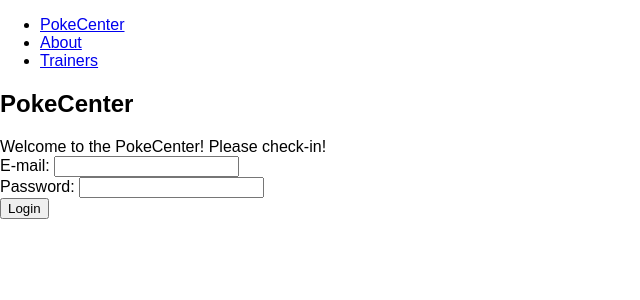
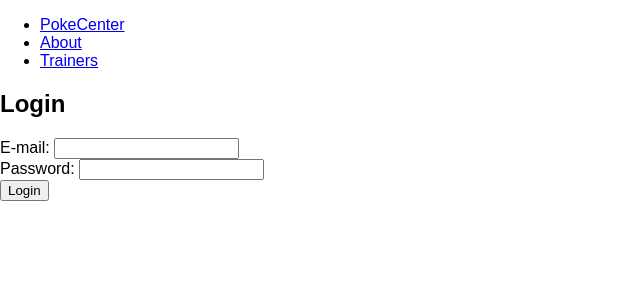
Before and after one commit to SirPotatoIV/mern_heroku, a React (Create React App) app in the folder client/: page / in a window 1280 px wide. Shown: the top 300 px of the page, without its empty margins (0-640 px from the left). Built offline with nearby package versions, Linux system fonts and the light colour scheme.

Commit message:
Moved login form to its own page. Made login the home page.

```diff
--- a/client/src/App.js
+++ b/client/src/App.js
@@ -1,7 +1,8 @@
-import React, { useContext } from 'react';
+import React, { useState } from 'react';
 import { BrowserRouter as Router, Switch, Route } from 'react-router-dom';
 
 import About from './pages/About';
+import Login from './pages/Login';
 import PokeCenter from './pages/PokeCenter';
 import Trainers from './pages/Trainers';
 
@@ -11,25 +12,31 @@ import Nav from './components/Nav';
 import './App.css';
 
 export default function App() {
+  const [currentUser, setCurrentUser] = useState({
+    id: '1',
+    username: 'Jake',
+    isLoggedIn: false,
+  });
+
   return (
-    <AuthContext.Provider
-      value={{ id: '1', username: 'Jake', isLoggedIn: false }}
-    >
+    <AuthContext.Provider value={currentUser}>
       <Router>
         <div>
           <Nav />
-
           {/* A <Switch> looks through its children <Route>s and
           renders the first one that matches the current URL. */}
           <Switch>
             <Route path="/about">
               <About />
             </Route>
+            <Route path="pokecenter">
+              <PokeCenter />
+            </Route>
             <Route path="/trainers">
               <Trainers />
             </Route>
             <Route path="/">
-              <PokeCenter />
+              <Login />
             </Route>
           </Switch>
         </div>
--- /dev/null
+++ b/client/src/pages/Login.js
@@ -0,0 +1,44 @@
+import React, { useContext, useState } from 'react';
+import { AuthContext } from '../context/AuthContext';
+
+const Login = () => {
+  const [email, setEmail] = useState('');
+  const [password, setPassword] = useState('');
+
+  const { username } = useContext(AuthContext);
+  console.log(username);
+
+  const handleLogin = (e) => {
+    e.preventDefault();
+    console.log(email, password);
+  };
+  return (
+    <div>
+      <h2>Login</h2>
+      <form onSubmit={handleLogin}>
+        <div>
+          <label htmlFor="email">E-mail: </label>
+          <input
+            type="email"
+            name="email"
+            value={email}
+            onChange={(e) => setEmail(e.target.value)}
+            required
+          />
+        </div>
+        <div>
+          <label htmlFor="password">Password: </label>
+          <input
+            type="password"
+            name="password"
+            value={password}
+            onChange={(e) => setPassword(e.target.value)}
+            required
+          />
+        </div>
+        <button type="submit">Login</button>
+      </form>
+    </div>
+  );
+};
+export default Login;
--- a/client/src/pages/PokeCenter.js
+++ b/client/src/pages/PokeCenter.js
@@ -2,44 +2,13 @@ import React, { useContext, useState } from 'react';
 import { AuthContext } from '../context/AuthContext';
 
 export default function PokeCenter() {
-  const [email, setEmail] = useState('');
-  const [password, setPassword] = useState('');
-
   const { username } = useContext(AuthContext);
   console.log(username);
-
-  const handleLogin = (e) => {
-    e.preventDefault();
-    console.log(email, password);
-  };
 
   return (
     <div>
       <h2>PokeCenter</h2>
       <div>Welcome to the PokeCenter! Please check-in!</div>
-      <form onSubmit={handleLogin}>
-        <div>
-          <label htmlFor="email">E-mail: </label>
-          <input
-            type="email"
-            name="email"
-            value={email}
-            onChange={(e) => setEmail(e.target.value)}
-            required
-          />
-        </div>
-        <div>
-          <label htmlFor="password">Password: </label>
-          <input
-            type="password"
-            name="password"
-            value={password}
-            onChange={(e) => setPassword(e.target.value)}
-            required
-          />
-        </div>
-        <button type="submit">Login</button>
-      </form>
     </div>
   );
 }
```
